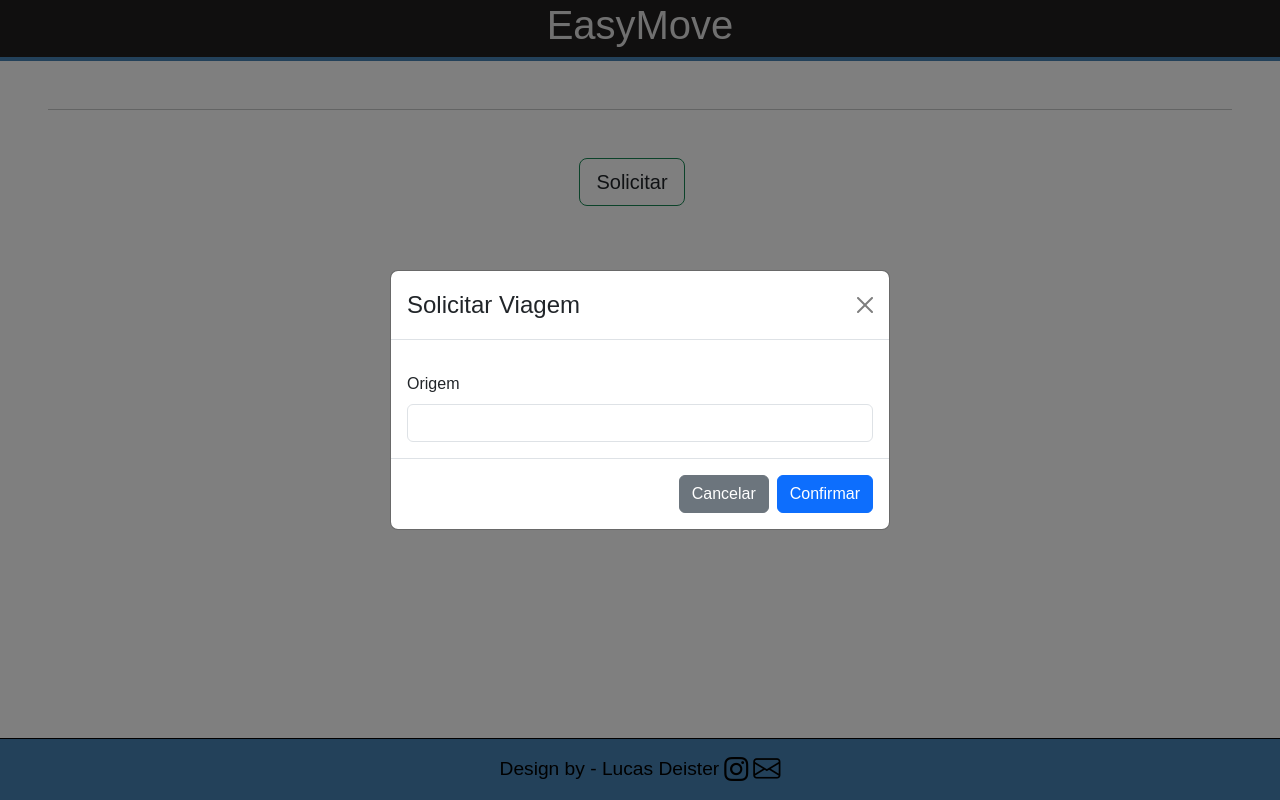
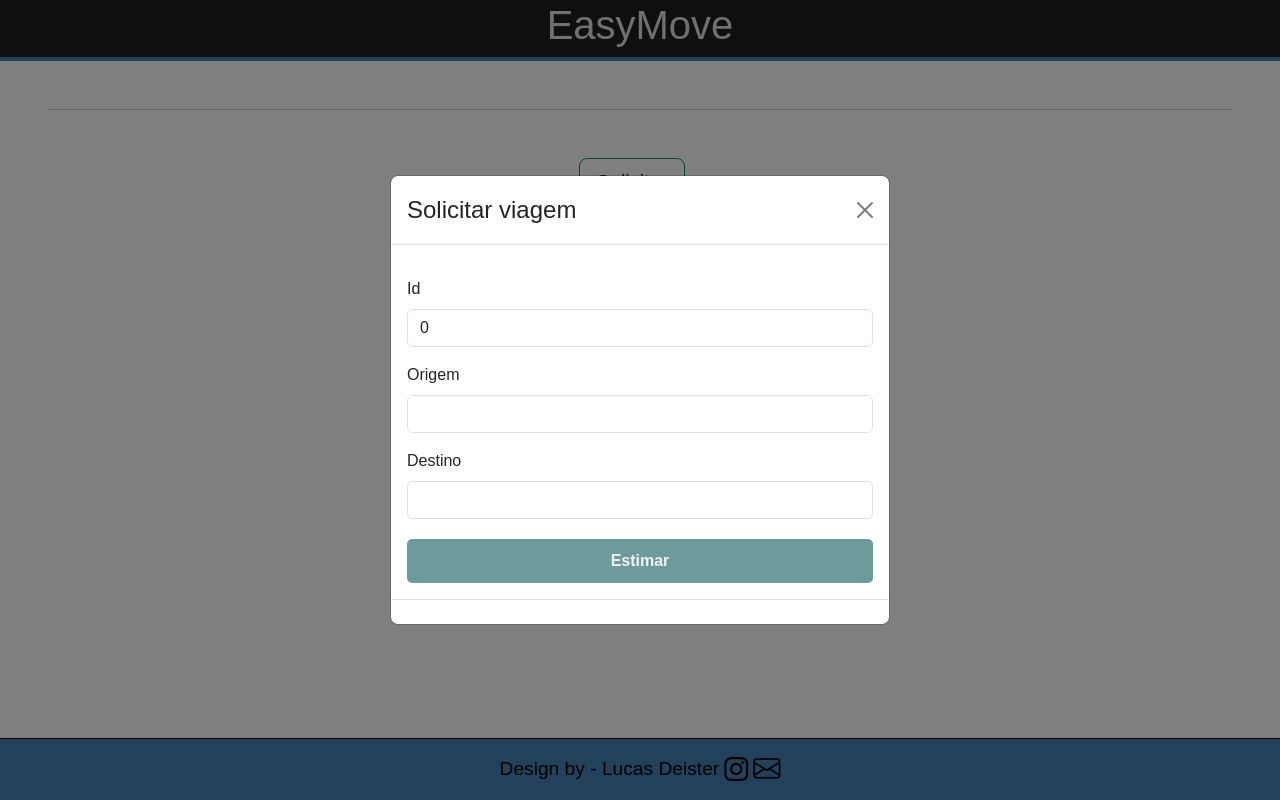
Before and after one commit to lucasdeister/easymove, a React (Vite) app in the folder frontend/easymove/: page / in a window 1280 px wide. Both pictures are taken after a click on the button "Solicitar". Built offline with nearby package versions, Linux system fonts and the light colour scheme.

Commit message:
Incluído modal para confirmação da viagem

```diff
--- /dev/null
+++ b/frontend/easymove/src/components/Botao/Botao.module.scss
@@ -0,0 +1,24 @@
+
+.container_botao{
+    display: flex;
+    justify-content: center;
+    flex-direction: column;
+    .botao {
+        font-weight: 600;
+        border-radius: 5px;
+        color: rgb(242, 243, 244);
+        border: none;
+        padding: 10px;
+        text-decoration: none;
+        font-size: 16px;
+        margin-top: 20px;
+        background-color: rgb(109, 155, 155);
+    }
+}
+
+
+.botao {
+        &:hover {
+            background-color: rgb(94, 135, 135);
+        }
+}
--- /dev/null
+++ b/frontend/easymove/src/components/Botao/Botao.tsx
@@ -0,0 +1,17 @@
+import styles from "./Botao.module.scss"
+
+interface BotaoProps {
+    handleOnClick: () => void;
+    texto: string;
+}
+
+function Botao({ handleOnClick, texto }: BotaoProps) {
+
+    return (
+        <div className={styles.container_botao}>
+            <button className={styles.botao} onClick={handleOnClick}>{texto}</button>
+        </div>
+    )
+}
+
+export default Botao;
--- /dev/null
+++ b/frontend/easymove/src/components/ContentModal/ContentModalSelecaoMotorista/ContentModalSelecaoMotorista.tsx
@@ -0,0 +1,25 @@
+// import styles from "./ContentModalSelecaoMotorista.scss"
+
+import Campo from "../../Campo/Campo";
+
+interface ContentModalSelecaoMotoristaProps {
+    campo_id: number;
+    campo_id_disabled: boolean;
+    setCampoId: (campo_id: number) => void;
+  }
+
+const ContentModalSelecaoMotorista = ({
+    campo_id,
+    campo_id_disabled,
+    setCampoId,
+}: ContentModalSelecaoMotoristaProps) => {
+
+  return (
+    <form>
+      <Campo nome={"Id"} tipo={"number"} value={campo_id.toString()} disabled={campo_id_disabled}
+        onChange={(e) => setCampoId(parseInt(e.target.value))} />
+    </form>
+  )
+}
+
+export default ContentModalSelecaoMotorista
--- a/frontend/easymove/src/components/ContentModal/ContentModalViagens/ContentModalViagens.tsx
+++ b/frontend/easymove/src/components/ContentModal/ContentModalViagens/ContentModalViagens.tsx
@@ -1,24 +1,39 @@
 import Campo from "../../Campo/Campo";
 
-interface ContentModalTarefasProps {
+interface ContentModalViagensProps {
   campo_origem: string;
   campo_origem_disabled: boolean;
   setCampoOrigem: (campo_origem: string) => void;
+  campo_id: number;
+  campo_id_disabled: boolean;
+  setCampoId: (campo_id: number) => void;
+  campo_destino: string;
+  campo_destino_disabled: boolean;
+  setCampoDestino: (campo_destino: string) => void;
 }
 
-function ContentModalTarefas({
+function ContentModalViagens({
   campo_origem,
   setCampoOrigem,
-  campo_origem_disabled }: ContentModalTarefasProps) {
+  campo_origem_disabled,
+  campo_id,
+  campo_id_disabled,
+  setCampoId,
+  campo_destino,
+  setCampoDestino,
+  campo_destino_disabled,
+}: ContentModalViagensProps) {
 
   return (
     <form>
+      <Campo nome={"Id"} tipo={"number"} value={campo_id.toString()} disabled={campo_id_disabled}
+        onChange={(e) => setCampoId(parseInt(e.target.value))} />
       <Campo nome={"Origem"} tipo={"text"} value={campo_origem} disabled={campo_origem_disabled}
         onChange={(e) => setCampoOrigem(e.target.value)} />
-      {/* <Campo nome={"Destino"} tipo={"text"} value={campo_nome} disabled={campo_nome_disabled}
-        onChange={(e) => setCampoNome(e.target.value)} /> */}
+      <Campo nome={"Destino"} tipo={"text"} value={campo_destino} disabled={campo_destino_disabled}
+        onChange={(e) => setCampoDestino(e.target.value)} />
     </form>
   );
 }
 
-export default ContentModalTarefas;
+export default ContentModalViagens;
--- a/frontend/easymove/src/components/CustomModal/CustomModal.tsx
+++ b/frontend/easymove/src/components/CustomModal/CustomModal.tsx
@@ -1,45 +1,112 @@
 import { Modal, Button } from 'react-bootstrap';
 import ContentModalViagens from '../ContentModal/ContentModalViagens/ContentModalViagens';
 import { useModalContext } from '../../context/ModalContext';
+import Botao from '../Botao/Botao';
+import ContentModalSelecaoMotorista from '../ContentModal/ContentModalSelecaoMotorista/ContentModalSelecaoMotorista';
 
 interface CustomModalProps {
   nome_modal: string;
   show: boolean;
-  // atualizarGrid: () => void;
   handleClose: () => void;
 }
 
 function CustomModal({ nome_modal, show, handleClose }: CustomModalProps) {
 
-  const { campo_origem, setCampoOrigem, campo_origem_disabled, limparStates
+  const { campo_origem, setCampoOrigem, campo_origem_disabled, limparStates,
+    campo_id, setCampoId, campo_id_disabled,
+    campo_destino, setCampoDestino, campo_destino_disabled, modalSelecaoMotorista,
+    setModalNome, setModalState
   } = useModalContext();
 
 
   const fecharModal = (): void => {
     handleClose();
+    if(nome_modal === "Confirmar viagem"){
+      setModalNome("Solicitar");
+      setModalState(true);
+    }
     limparStates();
   }
 
-  const solicitarViagem = (): void => {
-    console.log("asd");
+  const estimarValorViagem = (): void => {
+
+    setModalNome("Confirmar");
+
+    // async function obterValorViagem() {
+    //   const url = "https://localhost:8080/ride/estimate";
+
+    //   try {
+    //     const response = await fetch(url, {
+    //       method: "POST",
+    //       headers: {
+    //         "Content-Type": "application/json",
+    //       },
+    //       body: JSON.stringify({ campo_id, campo_origem, campo_destino }),
+    //     });
+
+    //     if (!response.ok) {
+    //       throw new Error(`Response status: ${response.status}`);
+    //     }
+
+    //     const valorViagem = await response.json();
+    //     console.log(valorViagem); // Resultado retornado pelo backend
+    //     if (valorViagem) {
+    //       setModalSelecaoMotorista(true);
+    //     }
+
+    //   } catch (error: unknown) {
+    //     if (error instanceof Error) {
+    //       console.error(error.message);
+    //     } else {
+    //       console.error("Erro desconhecido:", error);
+    //     }
+    //   }
+    // }
+    // obterValorViagem();
+
+  };
+
+
+  const solicitarViagem = () => {
+
   }
 
   return (
     <>
-      <Modal centered show={show} onHide={handleClose}>
+      <Modal centered show={show} onHide={fecharModal}>
         <Modal.Header closeButton>
           <Modal.Title>{nome_modal}</Modal.Title>
         </Modal.Header>
         <Modal.Body>
-            <ContentModalViagens
+        {nome_modal === "Solicitar viagem" ? (
+          <>
+          <ContentModalViagens
               campo_origem={campo_origem}
               setCampoOrigem={setCampoOrigem}
               campo_origem_disabled={campo_origem_disabled}
-            />
+              campo_id={campo_id}
+              setCampoId={setCampoId}
+              campo_id_disabled={campo_id_disabled}
+              campo_destino={campo_destino}
+              setCampoDestino={setCampoDestino}
+              campo_destino_disabled={campo_destino_disabled} />
+          <Botao handleOnClick={estimarValorViagem} texto={"Estimar"} />
+          </>
+        ) : (
+          <ContentModalSelecaoMotorista
+           campo_id={campo_id}
+           campo_id_disabled={campo_id_disabled}
+           setCampoId={setCampoId}
+          />
+        )}
         </Modal.Body>
         <Modal.Footer>
-          <Button variant="secondary" onClick={fecharModal}>Cancelar</Button>
-          <Button variant="primary" onClick={solicitarViagem}>Confirmar</Button>
+          {modalSelecaoMotorista &&
+            <>
+              <Button variant="secondary" onClick={fecharModal}>Cancelar</Button>
+              <Button variant="primary" onClick={solicitarViagem}>Confirmar</Button>
+            </>
+          }
         </Modal.Footer>
       </Modal>
     </>
--- a/frontend/easymove/src/components/Main/Main.tsx
+++ b/frontend/easymove/src/components/Main/Main.tsx
@@ -6,7 +6,10 @@ import { useModalContext } from "../../context/ModalContext";
 
 function Main() {
 
-  const { modalState, setModalState, modalNome } = useModalContext();
+  const { modalState, setModalState, modalNome,
+     modalSelecaoMotorista, setModalSelecaoMotorista } = useModalContext();
+
+     const texto_viagem = " viagem";
 
   return (
     <main className={style.container_main}>
@@ -15,10 +18,13 @@ function Main() {
         <BotaoPrincipal texto="Solicitar" classe="success" handleShow={() => setModalState(true)} />
       </div>
       <CustomModal
-        nome_modal={modalNome + " Viagem"}
-        // atualizarGrid={recuperarDados}
+        nome_modal={modalNome + texto_viagem}
         handleClose={() => setModalState(false)}
         show={modalState} />
+      <CustomModal
+        nome_modal={modalNome + texto_viagem}
+        handleClose={() => setModalSelecaoMotorista(false)}
+        show={modalSelecaoMotorista} />
     </main >
   )
 }
--- a/frontend/easymove/src/context/ModalContext.tsx
+++ b/frontend/easymove/src/context/ModalContext.tsx
@@ -5,12 +5,22 @@ interface ModalContextProps {
   modalNome: string;
   campo_origem: string;
   campo_origem_disabled: boolean;
+  campo_id: number;
+  campo_id_disabled: boolean;
+  campo_destino: string;
+  campo_destino_disabled: boolean;
+  modalSelecaoMotorista: boolean;
   setCampoOrigem: (campo_origem: string) => void;
+  setCampoId: (campo_id: number) => void;
+  setCampoDestino: (campo_destino: string) => void;
   setModalState: (state: boolean) => void;
   setModalNome: (state: string) => void;
   limparStates: () => void;
   setCampoOrigemDisabled: (campo_origem_disabled: boolean) => void;
+  setCampoIdDisabled: (campo_id_disabled: boolean) => void;
+  setCampoDestinoDisabled: (campo_destino_disabled: boolean) => void;
   habilitarCamposForm: () => void;
+  setModalSelecaoMotorista: (modalSelecaoMotorista: boolean) => void;
 }
 
 // Criando o contexto com tipo adequado
@@ -23,26 +33,39 @@ interface ModalProviderProps {
 
 export const ModalProvider = ({ children }: ModalProviderProps) => {
   const [modalState, setModalState] = useState<boolean>(false);
+  const [modalSelecaoMotorista, setModalSelecaoMotorista] = useState<boolean>(false);
   const [modalNome, setModalNome] = useState<string>("");
 
   const [campo_origem, setCampoOrigem] = useState<string>('');
+  const [campo_id, setCampoId] = useState<number>(0);
+  const [campo_destino, setCampoDestino] = useState<string>('');
 
   const [campo_origem_disabled, setCampoOrigemDisabled] = useState<boolean>(false);
+  const [campo_id_disabled, setCampoIdDisabled] = useState<boolean>(false);
+  const [campo_destino_disabled, setCampoDestinoDisabled] = useState<boolean>(false);
+
 
   const habilitarCamposForm = (): void => {
     setCampoOrigemDisabled(false);
+    setCampoIdDisabled(false);
+    setCampoDestinoDisabled(false);
   }
 
   const limparStates = (): void => {
     setCampoOrigem("");
+    setCampoId(0);
+    setCampoDestino("");
   };
 
 
   return (
     <ModalContext.Provider value={{
-       modalState, setModalState, limparStates, modalNome, setModalNome,
-       campo_origem, setCampoOrigem, campo_origem_disabled,
-       setCampoOrigemDisabled, habilitarCamposForm}}>
+       modalState, setModalState, limparStates, modalNome, setModalNome, habilitarCamposForm,
+       campo_origem, setCampoOrigem, campo_origem_disabled, setCampoOrigemDisabled,
+       campo_id, setCampoId, campo_id_disabled, setCampoIdDisabled,
+       campo_destino, setCampoDestino, campo_destino_disabled, setCampoDestinoDisabled,
+       modalSelecaoMotorista, setModalSelecaoMotorista
+       }}>
         {children}
     </ModalContext.Provider>
   );
```
Also changed, not shown: frontend/easymove/src/components/ContentModal/ContentModalSelecaoMotorista/ContentModalSelecaoMotorista.scss (added).
